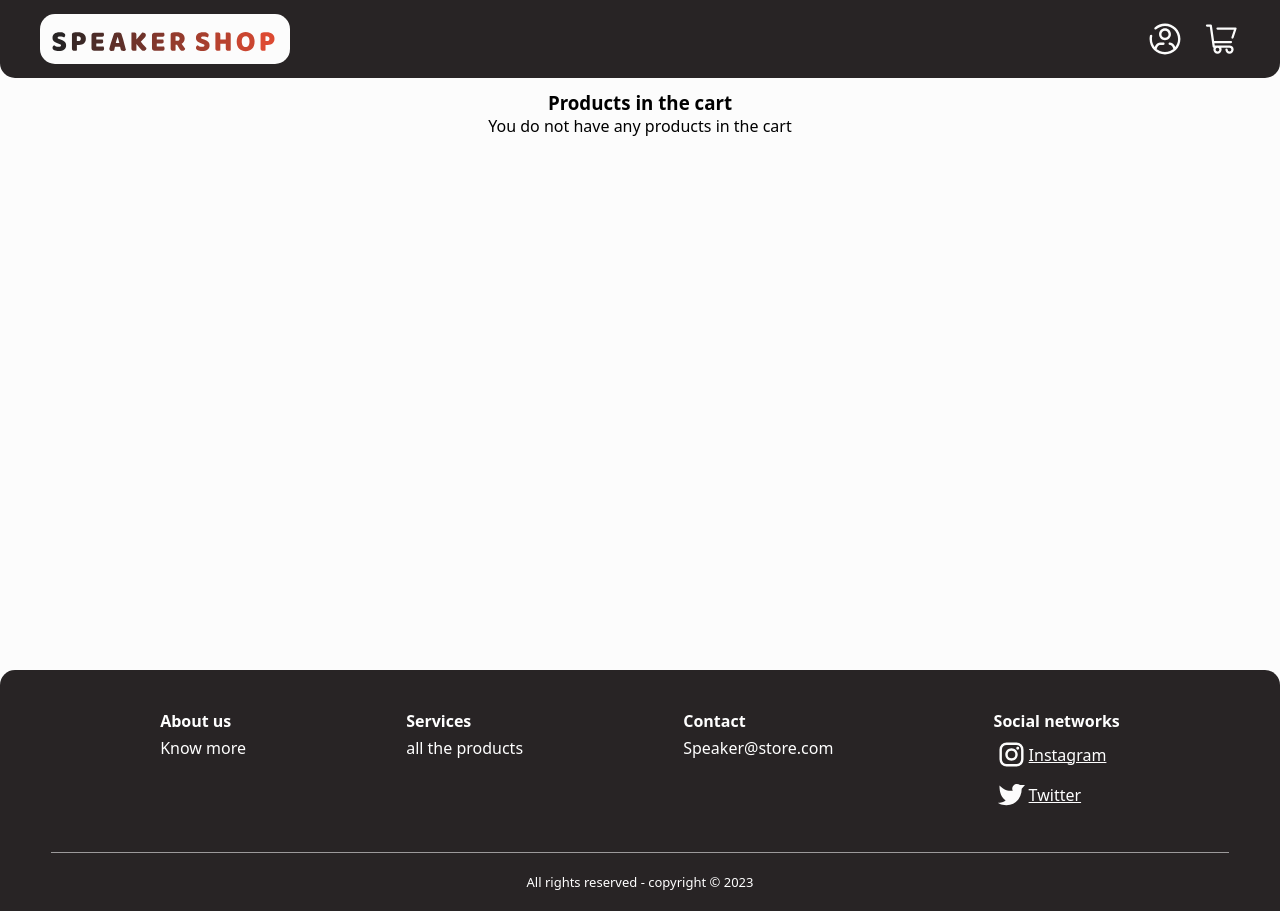
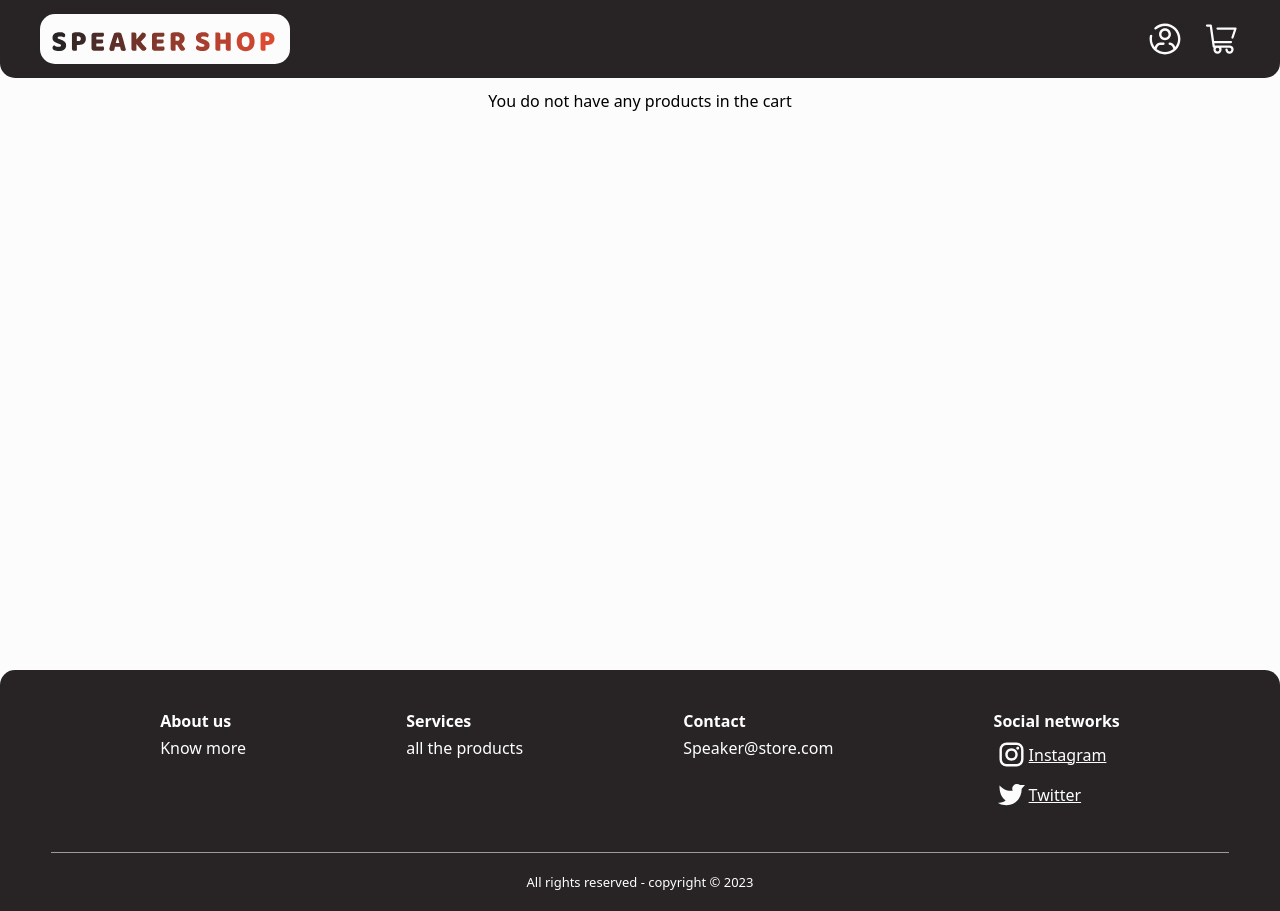
Before and after one commit to JoaquinDeLuca/store, a Next.js app: page /shoppingCart in a window 1280 px wide. Built offline with nearby package versions, Linux system fonts and the light colour scheme.

Commit message:
delete title

```diff
--- a/pages/shoppingCart.tsx
+++ b/pages/shoppingCart.tsx
@@ -5,7 +5,6 @@ import style from '@styles/shoppingCart.module.css'
 export default function shoppingCart() {
   return (
     <div className={style.containerPage}>
-      <h3>Products in the cart</h3>
       <Cart />
     </div>
   );
```
